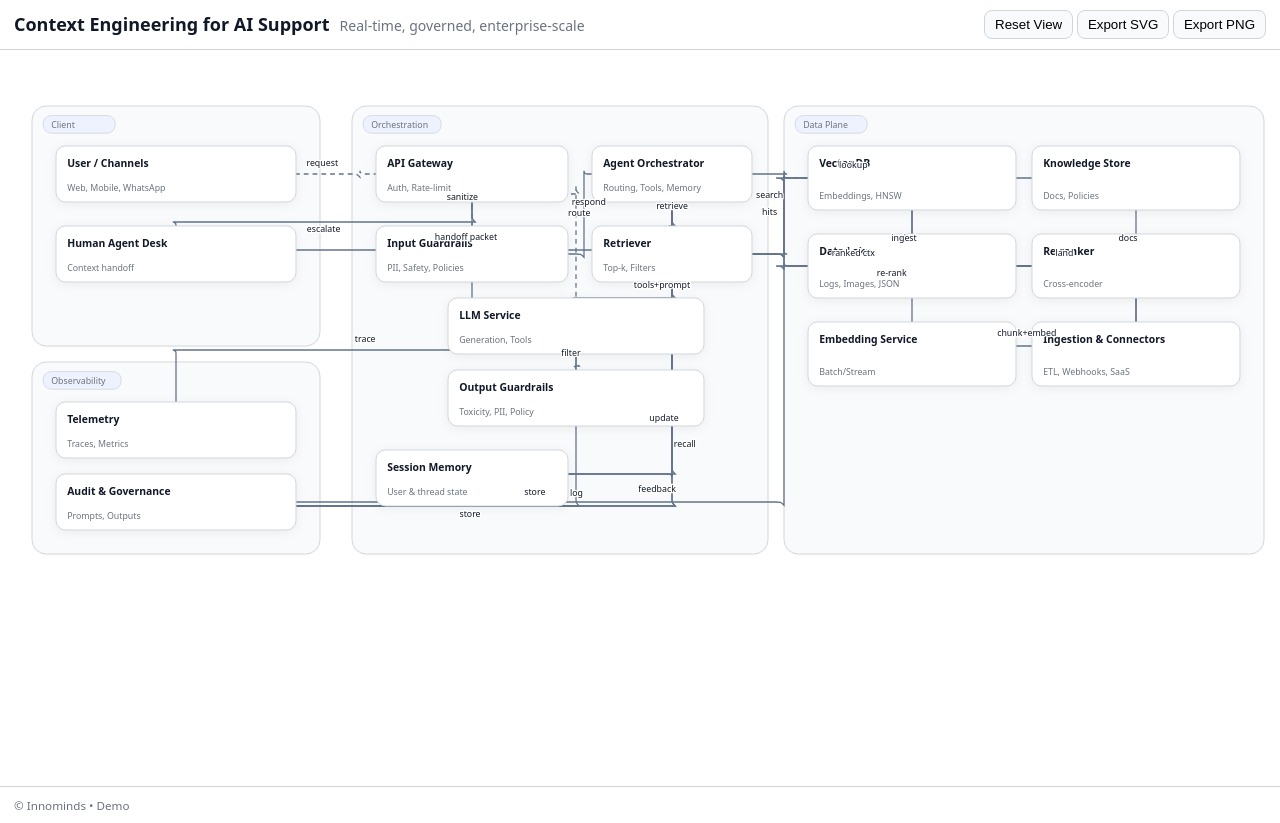
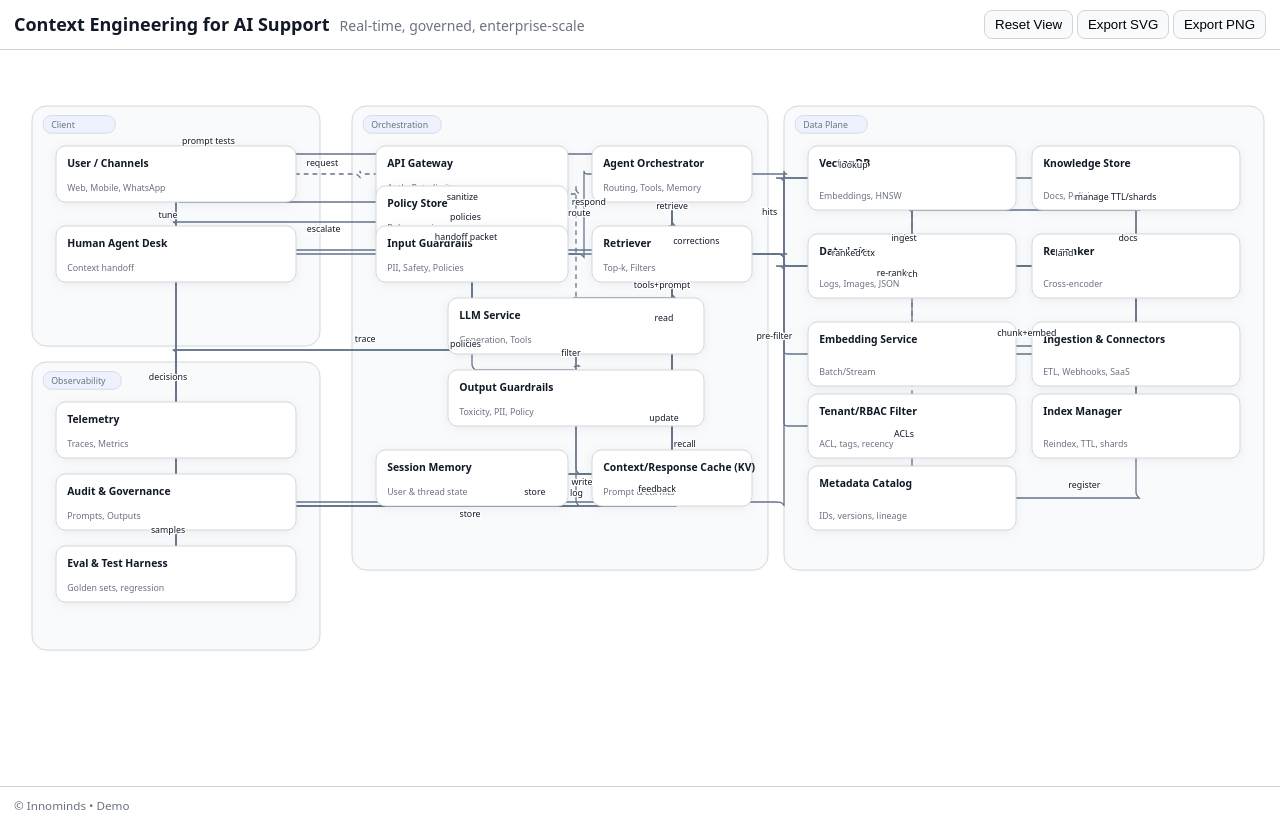
Before and after one commit to Anju-spec-code/Interactive-architecture, a plain HTML site: page index.html in a window 1280 px wide. Drawn offline with Linux system fonts and the light colour scheme; some packages are replaced by stand-ins of ours; a script that the page names is missing.

Commit message:
Update index.html

```diff
--- a/index.html
+++ b/index.html
@@ -43,64 +43,98 @@ footer{padding:8px 14px;color:var(--muted);border-top:1px solid var(--stroke)}
 <footer><small id="ft"></small></footer>
 
 <script>
-/* ===== EDIT BELOW – DATA (positions are for a 1600×900 canvas) ===== */
+/* ===== EDIT BELOW – DATA ===== */
 const diagram = {
   title:"Context Engineering for AI Support",
   subtitle:"Real-time, governed, enterprise-scale",
   footer:"© Innominds • Demo",
   showGrid:false,
+
   groups:[
-    {id:"client",label:"Client",x:40,y:60,w:360,h:300},
-    {id:"control",label:"Orchestration",x:440,y:60,w:520,h:560},
-    {id:"data",label:"Data Plane",x:980,y:60,w:600,h:560},
-    {id:"observ",label:"Observability",x:40,y:380,w:360,h:240},
+    {id:"client", label:"Client",        x:40,  y:60,  w:360, h:300},
+    {id:"control",label:"Orchestration", x:440, y:60,  w:520, h:580},
+    {id:"data",   label:"Data Plane",    x:980, y:60,  w:600, h:580},
+    {id:"observ", label:"Observability", x:40,  y:380, w:360, h:360},
   ],
+
   nodes:[
-    {id:"app",label:"User / Channels",sub:"Web, Mobile, WhatsApp",x:70,y:110,w:300,h:70,group:"client"},
-    {id:"hitl",label:"Human Agent Desk",sub:"Context handoff",x:70,y:210,w:300,h:70,group:"client"},
-    {id:"api",label:"API Gateway",sub:"Auth, Rate-limit",x:470,y:110,w:240,h:70,group:"control"},
-    {id:"orch",label:"Agent Orchestrator",sub:"Routing, Tools, Memory",x:740,y:110,w:200,h:70,group:"control"},
-    {id:"guard",label:"Input Guardrails",sub:"PII, Safety, Policies",x:470,y:210,w:240,h:70,group:"control"},
-    {id:"retr",label:"Retriever",sub:"Top-k, Filters",x:740,y:210,w:200,h:70,group:"control"},
-    {id:"llm",label:"LLM Service",sub:"Generation, Tools",x:560,y:300,w:320,h:70,group:"control"},
-    {id:"og",label:"Output Guardrails",sub:"Toxicity, PII, Policy",x:560,y:390,w:320,h:70,group:"control"},
-    {id:"mem",label:"Session Memory",sub:"User & thread state",x:470,y:490,w:240,h:70,group:"control"},
-    {id:"vdb",label:"Vector DB",sub:"Embeddings, HNSW",x:1010,y:110,w:260,h:80,group:"data"},
-    {id:"kb",label:"Knowledge Store",sub:"Docs, Policies",x:1290,y:110,w:260,h:80,group:"data"},
-    {id:"dl",label:"Data Lake",sub:"Logs, Images, JSON",x:1010,y:220,w:260,h:80,group:"data"},
-    {id:"rank",label:"Re-ranker",sub:"Cross-encoder",x:1290,y:220,w:260,h:80,group:"data"},
-    {id:"embed",label:"Embedding Service",sub:"Batch/Stream",x:1010,y:330,w:260,h:80,group:"data"},
-    {id:"ingest",label:"Ingestion & Connectors",sub:"ETL, Webhooks, SaaS",x:1290,y:330,w:260,h:80,group:"data"},
-    {id:"mon",label:"Telemetry",sub:"Traces, Metrics",x:70,y:430,w:300,h:70,group:"observ"},
-    {id:"audit",label:"Audit & Governance",sub:"Prompts, Outputs",x:70,y:520,w:300,h:70,group:"observ"},
+    {id:"app",   label:"User / Channels",    sub:"Web, Mobile, WhatsApp", x:70,  y:110, w:300, h:70, group:"client"},
+    {id:"hitl",  label:"Human Agent Desk",   sub:"Context handoff",       x:70,  y:210, w:300, h:70, group:"client"},
+
+    {id:"api",   label:"API Gateway",        sub:"Auth, Rate-limit",      x:470, y:110, w:240, h:70, group:"control"},
+    {id:"orch",  label:"Agent Orchestrator", sub:"Routing, Tools, Memory",x:740, y:110, w:200, h:70, group:"control"},
+    {id:"policy",label:"Policy Store",       sub:"Rules, versions",       x:470, y:160, w:240, h:70, group:"control"},
+    {id:"guard", label:"Input Guardrails",   sub:"PII, Safety, Policies", x:470, y:210, w:240, h:70, group:"control"},
+    {id:"retr",  label:"Retriever",          sub:"Top-k, Filters",        x:740, y:210, w:200, h:70, group:"control"},
+    {id:"llm",   label:"LLM Service",        sub:"Generation, Tools",     x:560, y:300, w:320, h:70, group:"control"},
+    {id:"og",    label:"Output Guardrails",  sub:"Toxicity, PII, Policy", x:560, y:390, w:320, h:70, group:"control"},
+    {id:"mem",   label:"Session Memory",     sub:"User & thread state",   x:470, y:490, w:240, h:70, group:"control"},
+    {id:"cache", label:"Context/Response Cache (KV)", sub:"Prompt & ctx hits", x:740, y:490, w:200, h:70, group:"control"},
+
+    {id:"vdb",   label:"Vector DB",          sub:"Embeddings, HNSW",      x:1010, y:110, w:260, h:80, group:"data"},
+    {id:"kb",    label:"Knowledge Store",    sub:"Docs, Policies",        x:1290, y:110, w:260, h:80, group:"data"},
+    {id:"dl",    label:"Data Lake",          sub:"Logs, Images, JSON",    x:1010, y:220, w:260, h:80, group:"data"},
+    {id:"rank",  label:"Re-ranker",          sub:"Cross-encoder",         x:1290, y:220, w:260, h:80, group:"data"},
+    {id:"embed", label:"Embedding Service",  sub:"Batch/Stream",          x:1010, y:330, w:260, h:80, group:"data"},
+    {id:"ingest",label:"Ingestion & Connectors", sub:"ETL, Webhooks, SaaS", x:1290, y:330, w:260, h:80, group:"data"},
+    {id:"rbac",  label:"Tenant/RBAC Filter", sub:"ACL, tags, recency",    x:1010, y:420, w:260, h:80, group:"data"},
+    {id:"indexer",label:"Index Manager",     sub:"Reindex, TTL, shards",  x:1290, y:420, w:260, h:80, group:"data"},
+    {id:"catalog",label:"Metadata Catalog",  sub:"IDs, versions, lineage",x:1010, y:510, w:260, h:80, group:"data"},
+
+    {id:"mon",   label:"Telemetry",          sub:"Traces, Metrics",       x:70,  y:430, w:300, h:70, group:"observ"},
+    {id:"audit", label:"Audit & Governance", sub:"Prompts, Outputs",      x:70,  y:520, w:300, h:70, group:"observ"},
+    {id:"eval",  label:"Eval & Test Harness",sub:"Golden sets, regression",x:70, y:610, w:300, h:70, group:"observ"},
   ],
+
   edges:[
-    {from:"app",to:"api",label:"request",animated:true,route:"hv",vx:450,dx:-8,dy:-10},
-    {from:"api",to:"mon",label:"trace",route:"vh",vy:365,dx:-8,dy:-10},
-    {from:"api",to:"hitl",label:"escalate",route:"vh",vy:205,dx:-10,dy:12},
-    {from:"api",to:"guard",label:"sanitize",animated:true,route:"vh",vy:170,dx:-12,dy:-12},
-    {from:"guard",to:"orch",label:"route",route:"hv",vx:730,dx:-6,dy:-12},
-    {from:"orch",to:"retr",label:"retrieve",route:"vh",vy:210,dy:-12},
-    {from:"retr",to:"vdb",label:"search",animated:true,route:"hv",vx:980,dx:-18,dy:-12},
-    {from:"vdb",to:"retr",label:"hits",route:"hv",vx:980,dx:-18,dy:14},
-    {from:"retr",to:"kb",label:"lookup",route:"hv",vx:980,dx:-10,dy:-12},
-    {from:"retr",to:"rank",label:"re-rank",route:"hv",vx:980,dx:-10,dy:12},
-    {from:"rank",to:"orch",label:"ranked ctx",route:"hv",vx:980,dx:14,dy:-12},
-    {from:"orch",to:"llm",label:"tools+prompt",route:"vh",vy:300,dx:-12,dy:-12},
-    {from:"llm",to:"og",label:"filter",animated:true,route:"vh",vy:385,dx:-10,dy:-12},
-    {from:"og",to:"api",label:"respond",animated:true,route:"vh",vy:170,dx:16,dy:-16},
-    {from:"orch",to:"mem",label:"update",route:"vh",vy:520,dx:-10,dy:-12},
-    {from:"mem",to:"orch",label:"recall",route:"vh",vy:520,dx:16,dy:14},
-    {from:"orch",to:"hitl",label:"handoff packet",route:"vh",vy:240,dx:8,dy:-12},
-    {from:"ingest",to:"dl",label:"land",route:"vh",vy:260,dx:-10,dy:-12},
-    {from:"ingest",to:"kb",label:"docs",route:"vh",vy:150,dx:-10,dy:-12},
-    {from:"ingest",to:"embed",label:"chunk+embed",route:"vh",vy:360,dx:-6,dy:-12},
-    {from:"embed",to:"vdb",label:"index",route:"vh",vy:150,dx:-10,dy:-12},
-    {from:"orch",to:"audit",label:"log",route:"vh",vy:560,dx:-10,dy:-12},
-    {from:"llm",to:"audit",label:"store",route:"vh",vy:560,dx:12,dy:14},
-    {from:"retr",to:"audit",label:"store",route:"vh",vy:560,dx:-12,dy:-14},
-    {from:"audit",to:"dl",label:"feedback",route:"hv",vx:980,dx:-12,dy:-12},
-    {from:"vdb",to:"dl",label:"ingest",route:"vh",vy:260,dx:-10,dy:14},
+    {from:"app",  to:"api",   label:"request",  animated:true, route:"hv", vx:450, dx:-8, dy:-10},
+    {from:"api",  to:"mon",   label:"trace",    route:"vh", vy:365, dx:-8, dy:-10},
+    {from:"api",  to:"hitl",  label:"escalate", route:"vh", vy:205, dx:-10, dy:12},
+
+    {from:"policy", to:"guard", label:"policies", route:"vh", vy:210, dx:-8, dy:-12},
+    {from:"policy", to:"og",    label:"policies", route:"vh", vy:390, dx:-8, dy:-12},
+
+    {from:"api",   to:"guard", label:"sanitize", animated:true, route:"vh", vy:170, dx:-12, dy:-12},
+    {from:"guard", to:"orch",  label:"route",    route:"hv", vx:730, dx:-6, dy:-12},
+
+    {from:"orch",  to:"cache", label:"read",     route:"vh", vy:520, dx:-10, dy:-12},
+    {from:"og",    to:"cache", label:"write",    route:"vh", vy:520, dx:-8,  dy:14},
+
+    {from:"orch",  to:"retr",  label:"retrieve", route:"vh", vy:210, dy:-12},
+    {from:"retr",  to:"rbac",  label:"pre-filter", route:"hv", vx:980, dx:-12, dy:-12},
+    {from:"rbac",  to:"vdb",   label:"search",   animated:true, route:"vh", vy:150, dx:-10, dy:-12},
+    {from:"vdb",   to:"retr",  label:"hits",     route:"hv", vx:980, dx:-18, dy:14},
+    {from:"retr",  to:"kb",    label:"lookup",   route:"hv", vx:980, dx:-10, dy:-12},
+    {from:"retr",  to:"rank",  label:"re-rank",  route:"hv", vx:980, dx:-10, dy:12},
+    {from:"rank",  to:"orch",  label:"ranked ctx", route:"hv", vx:980, dx:14, dy:-12},
+
+    {from:"orch",  to:"llm",   label:"tools+prompt", route:"vh", vy:300, dx:-12, dy:-12},
+    {from:"llm",   to:"og",    label:"filter",   animated:true, route:"vh", vy:385, dx:-10, dy:-12},
+    {from:"og",    to:"api",   label:"respond",  animated:true, route:"vh", vy:170, dx:16, dy:-16},
+
+    {from:"orch",  to:"mem",   label:"update",   route:"vh", vy:520, dx:-10, dy:-12},
+    {from:"mem",   to:"orch",  label:"recall",   route:"vh", vy:520, dx:16,  dy:14},
+    {from:"orch",  to:"hitl",  label:"handoff packet", route:"vh", vy:240, dx:8, dy:-12},
+    {from:"hitl",  to:"ingest",label:"corrections", route:"hv", vx:980, dx:-10, dy:-12},
+    {from:"hitl",  to:"audit", label:"decisions",   route:"vh", vy:560, dx:-10, dy:-12},
+
+    {from:"ingest", to:"dl",     label:"land",       route:"vh", vy:260, dx:-10, dy:-12},
+    {from:"ingest", to:"kb",     label:"docs",       route:"vh", vy:150, dx:-10, dy:-12},
+    {from:"ingest", to:"embed",  label:"chunk+embed",route:"vh", vy:360, dx:-6,  dy:-12},
+    {from:"embed",  to:"vdb",    label:"index",      route:"vh", vy:150, dx:-10, dy:-12},
+    {from:"indexer",to:"vdb",    label:"manage TTL/shards", route:"vh", vy:190, dx:-6, dy:-12},
+    {from:"ingest", to:"catalog",label:"register",   route:"vh", vy:550, dx:-10, dy:-12},
+    {from:"catalog",to:"rbac",   label:"ACLs",       route:"vh", vy:460, dx:-10, dy:-12},
+
+    {from:"api",   to:"mon",   label:"trace",    route:"vh", vy:365, dx:-8, dy:-10},
+    {from:"orch",  to:"audit", label:"log",      route:"vh", vy:560, dx:-10, dy:-12},
+    {from:"llm",   to:"audit", label:"store",    route:"vh", vy:560, dx:12,  dy:14},
+    {from:"retr",  to:"audit", label:"store",    route:"vh", vy:560, dx:-12, dy:-14},
+    {from:"audit", to:"eval",  label:"samples",  route:"vh", vy:640, dx:-10, dy:-12},
+    {from:"eval",  to:"policy",label:"tune",     route:"vh", vy:180, dx:-10, dy:-12},
+    {from:"eval",  to:"orch",  label:"prompt tests", route:"vh", vy:120, dx:-10, dy:-12},
+    {from:"audit", to:"dl",    label:"feedback", route:"hv", vx:980, dx:-12, dy:-12},
+    {from:"vdb",   to:"dl",    label:"ingest",   route:"vh", vy:260, dx:-10, dy:14},
   ]
 };
 /* ===== END DATA ===== */
@@ -116,16 +150,13 @@ const diagram = {
   const s=document.getElementById("stage");
   const svg=E("svg",{viewBox:`0 0 ${W} ${H}`}); s.appendChild(svg);
 
-  // grid
   const grid=E("g",{id:"grid",class:diagram.showGrid?"":"hidden"});
   for(let x=0;x<=W;x+=40) grid.appendChild(E("line",{x1:x,y1:0,x2:x,y2:H,class:"grid"}));
   for(let y=0;y<=H;y+=40) grid.appendChild(E("line",{x1:0,y1:y,x2:W,y2:y,class:"grid"}));
   svg.appendChild(grid);
 
-  // defs
   const defs=E("defs",{}); defs.appendChild(marker("arrow","#64748B")); svg.appendChild(defs);
 
-  // panels
   const gPanels=E("g"); svg.appendChild(gPanels);
   diagram.groups.forEach(g=>{
     gPanels.appendChild(E("rect",{x:g.x,y:g.y,width:g.w,height:g.h,class:"panel"}));
@@ -134,12 +165,10 @@ const diagram = {
     const t=E("text",{x:g.x+24,y:g.y+27,class:"badge-text"}); t.textContent=g.label; gPanels.appendChild(t);
   });
 
-  // layers
   const gEdges=E("g"); svg.appendChild(gEdges);
   const gNodes=E("g"); svg.appendChild(gNodes);
-  const gLabels=E("g"); svg.appendChild(gLabels); // labels on top
+  const gLabels=E("g"); svg.appendChild(gLabels);
 
-  // nodes
   diagram.nodes.forEach(n=>{
     const g=E("g",{"data-id":n.id});
     g.appendChild(E("rect",{x:n.x,y:n.y,width:n.w,height:n.h,class:"node"}));
@@ -148,26 +177,22 @@ const diagram = {
     gNodes.appendChild(g);
   });
 
-  // edges + labels
   diagram.edges.forEach(e=>{
     const sC=center(e.from), tC=center(e.to);
     const d=route(sC,tC,e);
     const p=E("path",{d,class:"edge"+(e.animated?" animated":""),"marker-end":"url(#arrow)"}); gEdges.appendChild(p);
     if(e.label){
       const mid=pointAt(p,0.5);
-      const tx=(e.dx||0), ty=(e.dy!=null?e.dy:-6);
+      const tx=e.dx||0, ty=(e.dy!=null?e.dy:-6);
       const lab=E("text",{x:mid.x+tx,y:mid.y+ty,class:"edge-label","text-anchor":"middle"}); lab.textContent=e.label; gLabels.appendChild(lab);
     }
   });
 
-  // pan/zoom
   const pz=svgPanZoom(svg,{controlIconsEnabled:true,fit:true,center:true,minZoom:.5,maxZoom:6});
   document.getElementById("reset").onclick=()=>{pz.resetZoom();pz.center();pz.fit();};
-
   document.getElementById("export-svg").onclick=()=>downloadSVG(svg);
   document.getElementById("export-png").onclick=()=>downloadPNG(svg);
 
-  /* helpers */
   function E(tag,attrs){const x=document.createElementNS(SVG,tag);for(const k in attrs)x.setAttribute(k,attrs[k]);return x;}
   function marker(id,color){const m=E("marker",{id,viewBox:"0 0 10 10",refX:"9.5",refY:"5",markerWidth:"8",markerHeight:"8",orient:"auto-start-reverse"}); m.appendChild(E("path",{d:"M0 0 L10 5 L0 10 Z",fill:color})); return m;}
   function center(id){const n=diagram.nodes.find(n=>n.id===id); return {x:n.x+n.w/2,y:n.y+n.h/2};}
```
